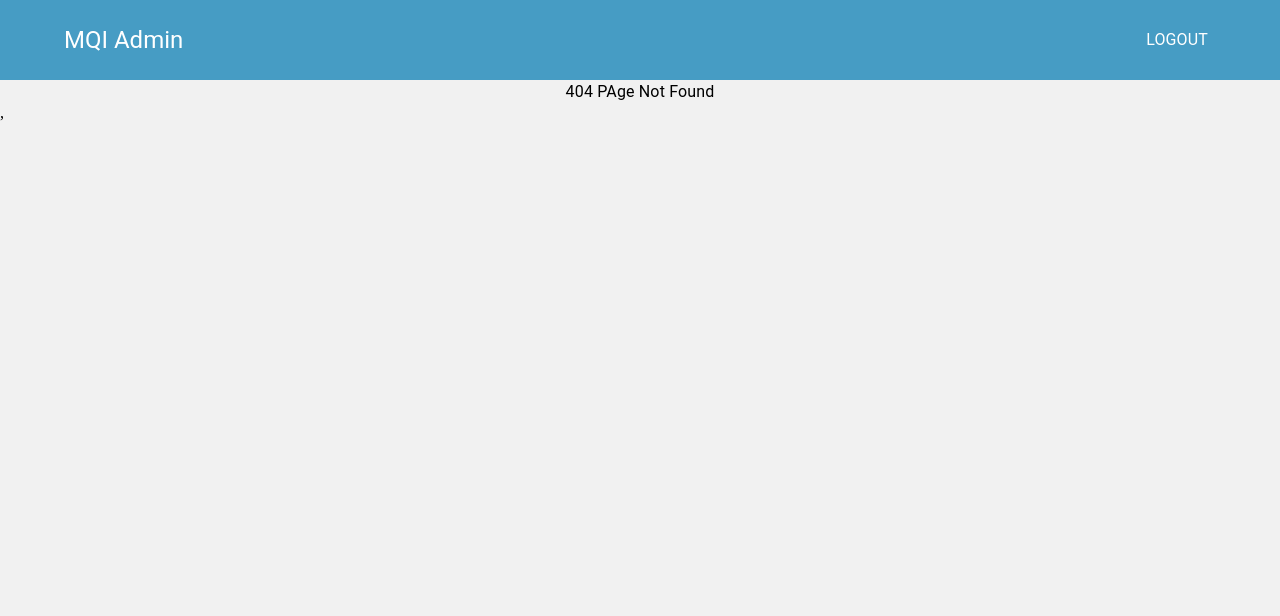
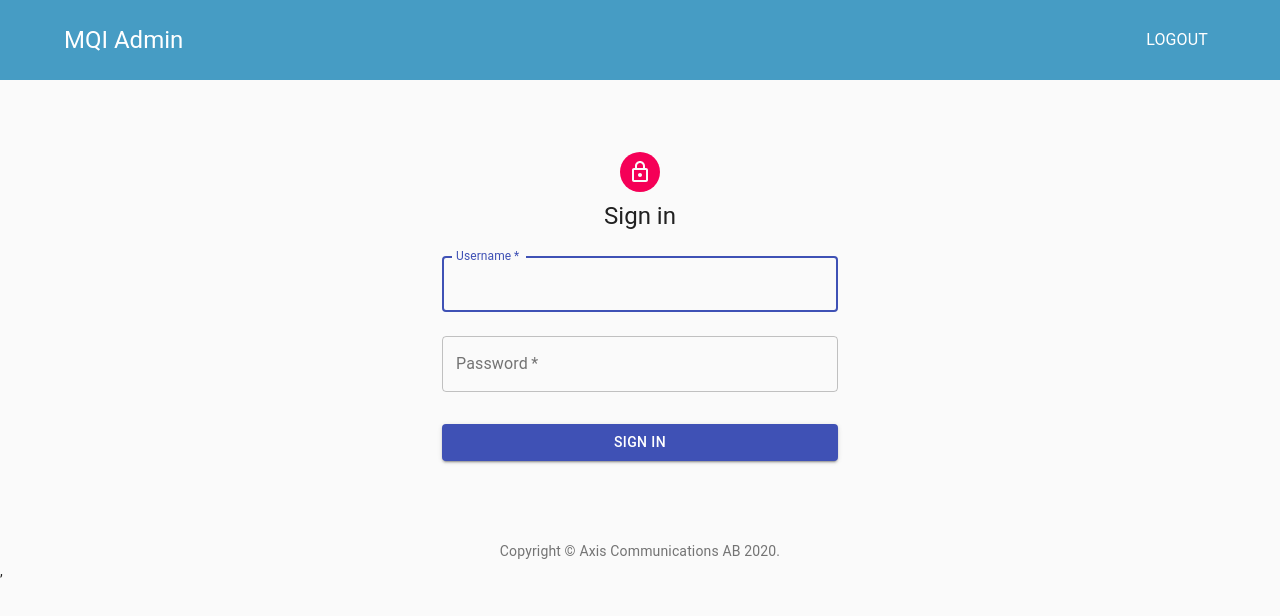
Before and after one commit to Abdull-Rauf/mqi-app, a React (Create React App) app: page /login in a window 1280 px wide. Before the commit this address had no page. Shown: the top 616 px of the page. Built offline with nearby package versions, Linux system fonts and the light colour scheme.

Commit message:
login service

```diff
--- a/src/App.js
+++ b/src/App.js
@@ -1,36 +1,89 @@
-import React from 'react';
-import { Switch, BrowserRouter as Router, Route, Link } from 'react-router-dom'
-import './App.css';
-import { Typography, Button } from '@material-ui/core'
-import DashBoard from './screens/dashboard/DashBoard'
-import FeedsPosters from './screens/feeds/FeedsPosters';
-import MemberShip from './screens/membership/MemberShip';
-
-
-
-
-
+import React from "react";
+import {
+  Switch,
+  BrowserRouter as Router,
+  Route,
+  Link,
+  Redirect,
+} from "react-router-dom";
+import "./App.css";
+import { Typography, Button } from "@material-ui/core";
+import DashBoard from "./screens/dashboard/DashBoard";
+import FeedsPosters from "./screens/feeds/FeedsPosters";
+import MemberShip from "./screens/membership/MemberShip";
+import Login from "./screens/login/login.screen";
 
 function App() {
+  const isLogged = JSON.parse(localStorage.getItem("isLoggedIn"));
   return (
     <div className="App">
       <Router>
         <header className="App-header">
-          <Typography variant='h5' align='left'><Link to='/' className='logo' > MQI Admin </Link></Typography>
-          <Button><Typography className='logo'>Logout</Typography></Button>
+          <Typography variant="h5" align="left">
+            <Link to="/" className="logo">
+              {" "}
+              MQI Admin{" "}
+            </Link>
+          </Typography>
+          <Button
+            onClick={() => {
+              localStorage.removeItem("isLoggedIn");
+              return window.location.reload();
+            }}
+          >
+            <Typography className="logo">Logout</Typography>
+          </Button>
         </header>
 
-
         <Switch>
-          <Route exact path='/' component={DashBoard} />
-          <Route exact path='/feeds' component={FeedsPosters} />
-          <Route exact path='/membership' component={MemberShip} />
-          <Route path='*' component={() => <Typography>404 PAge Not Found</Typography>} />
+          <Route exact path="/">
+            {isLogged?.user ? (
+              <Redirect exact to="/dashboard" />
+            ) : (
+              <Redirect exact to="/login" />
+            )}
+          </Route>
+          <Route path="/login">
+            {isLogged?.user ? <Redirect exact to="/dashboard" /> : <Login />}
+          </Route>
+          <PrivateRoute path="/dashboard" isLogged={isLogged?.user}>
+            <DashBoard />
+          </PrivateRoute>
+          <PrivateRoute path="/feeds" isLogged={isLogged?.user}>
+            <FeedsPosters />
+          </PrivateRoute>
+          <PrivateRoute path="/membership" isLogged={isLogged?.user}>
+            <MemberShip />
+          </PrivateRoute>
+          <Route
+            path="*"
+            component={() => <Typography>404 PAge Not Found</Typography>}
+          />
         </Switch>
       </Router>
-
     </div>
   );
 }
 
+function PrivateRoute({ children, isLogged, ...rest }) {
+  return (
+    <Route
+      exact
+      {...rest}
+      render={({ location }) =>
+        isLogged ? (
+          children
+        ) : (
+          <Redirect
+            to={{
+              pathname: "/login",
+              state: { from: location },
+            }}
+          />
+        )
+      }
+    />
+  );
+}
+
 export default App;
--- /dev/null
+++ b/src/features/login/index.js
@@ -0,0 +1 @@
+export { default } from "./login.feature";
--- /dev/null
+++ b/src/features/login/login.feature.jsx
@@ -0,0 +1,75 @@
+import React, { useState } from "react";
+import { TextField, Button } from "@material-ui/core";
+import { Toaster } from "../../components/toaster";
+import { loginService } from "../../services/login.service";
+
+const LoginFeature = (props) => {
+  const { form, submit } = props.classes;
+  const [username, setUsername] = useState("");
+  const [password, setPassword] = useState("");
+  const handleSubmit = (e) => {
+    e.preventDefault();
+    loginService(username, password)
+      .then((res) => {
+        res?.isLogin && localStorage.setItem("isLoggedIn", JSON.stringify(res));
+      })
+      .catch((err) => console.log(err))
+      .finally(() => window.location.reload());
+  };
+
+  return (
+    <>
+      <form className={form} onSubmit={handleSubmit} noValidate>
+        <TextField
+          variant="outlined"
+          value={username}
+          onChange={(e) => setUsername(e.target.value)}
+          margin="normal"
+          required
+          fullWidth
+          id="username"
+          label="Username"
+          name="username"
+          autoComplete="username"
+          autoFocus
+        />
+        <TextField
+          variant="outlined"
+          value={password}
+          margin="normal"
+          required
+          fullWidth
+          onChange={(e) => setPassword(e.target.value)}
+          name="password"
+          label="Password"
+          type="password"
+          id="password"
+          autoComplete="current-password"
+        />
+        <Button
+          type="submit"
+          fullWidth
+          variant="contained"
+          color="primary"
+          className={submit}
+        >
+          Sign In
+        </Button>
+        {/* <Grid container>
+          <Grid item xs>
+            <Link href="#" variant="body2">
+              Forgot password?
+            </Link>
+          </Grid>
+        </Grid> */}
+      </form>
+      {props.isError && (
+        <Toaster
+          message={"Invalid username or password. Please try again"}
+          type="error"
+        />
+      )}
+    </>
+  );
+};
+export default LoginFeature;
--- /dev/null
+++ b/src/screens/login/login.screen.jsx
@@ -0,0 +1,65 @@
+import React from "react";
+import Avatar from "@material-ui/core/Avatar";
+import CssBaseline from "@material-ui/core/CssBaseline";
+import Link from "@material-ui/core/Link";
+import Box from "@material-ui/core/Box";
+import LockOutlinedIcon from "@material-ui/icons/LockOutlined";
+import Typography from "@material-ui/core/Typography";
+import { makeStyles } from "@material-ui/core/styles";
+import Container from "@material-ui/core/Container";
+import LoginForm from "../../features/login";
+function Copyright() {
+  return (
+    <Typography variant="body2" color="textSecondary" align="center">
+      {"Copyright © "}
+      <Link color="inherit" href="https://axis.com/">
+        Axis Communications AB
+      </Link>{" "}
+      {new Date().getFullYear()}
+      {"."}
+    </Typography>
+  );
+}
+
+const useStyles = makeStyles((theme) => ({
+  paper: {
+    marginTop: theme.spacing(8),
+    display: "flex",
+    flexDirection: "column",
+    alignItems: "center",
+  },
+  avatar: {
+    margin: theme.spacing(1),
+    backgroundColor: theme.palette.secondary.main,
+  },
+  form: {
+    width: "100%", // Fix IE 11 issue.
+    marginTop: theme.spacing(1),
+  },
+  submit: {
+    margin: theme.spacing(3, 0, 2),
+  },
+}));
+
+const Login = () => {
+  const classes = useStyles();
+  return (
+    <Container component="main" maxWidth="xs">
+      <CssBaseline />
+      <div className={classes.paper}>
+        <Avatar className={classes.avatar}>
+          <LockOutlinedIcon />
+        </Avatar>
+        <Typography component="h1" variant="h5">
+          Sign in
+        </Typography>
+        <LoginForm classes={classes} />
+      </div>
+      <Box mt={8}>
+        <Copyright />
+      </Box>
+    </Container>
+  );
+};
+
+export default Login;
--- /dev/null
+++ b/src/services/login.service.js
@@ -0,0 +1,13 @@
+export const loginService = async (username, password) => {
+  const user = "admin";
+  const pass = "minhaj2020";
+  console.log(">>>", username, password);
+  try {
+    if (user === username && password === pass) {
+      return { user: username, isLogin: true };
+    }
+    return false;
+  } catch (error) {
+    console.log(error);
+  }
+};
```
